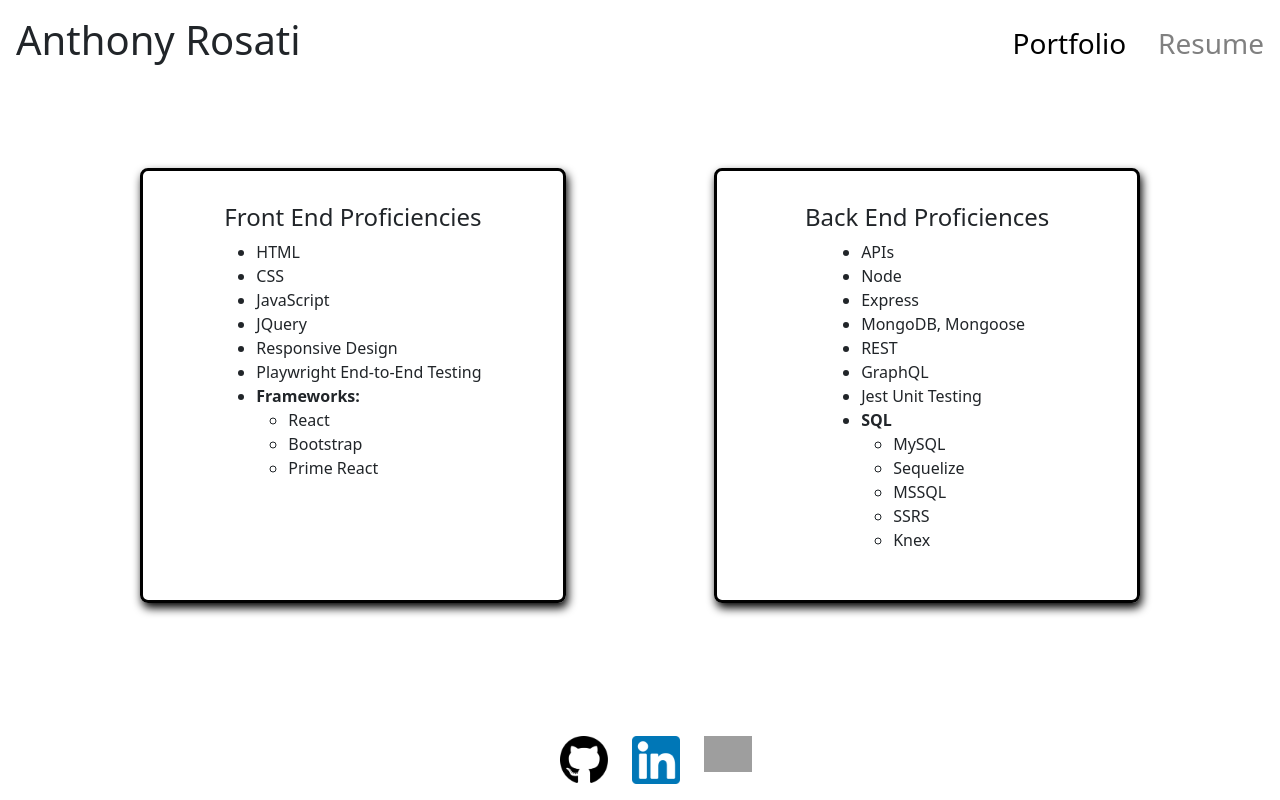
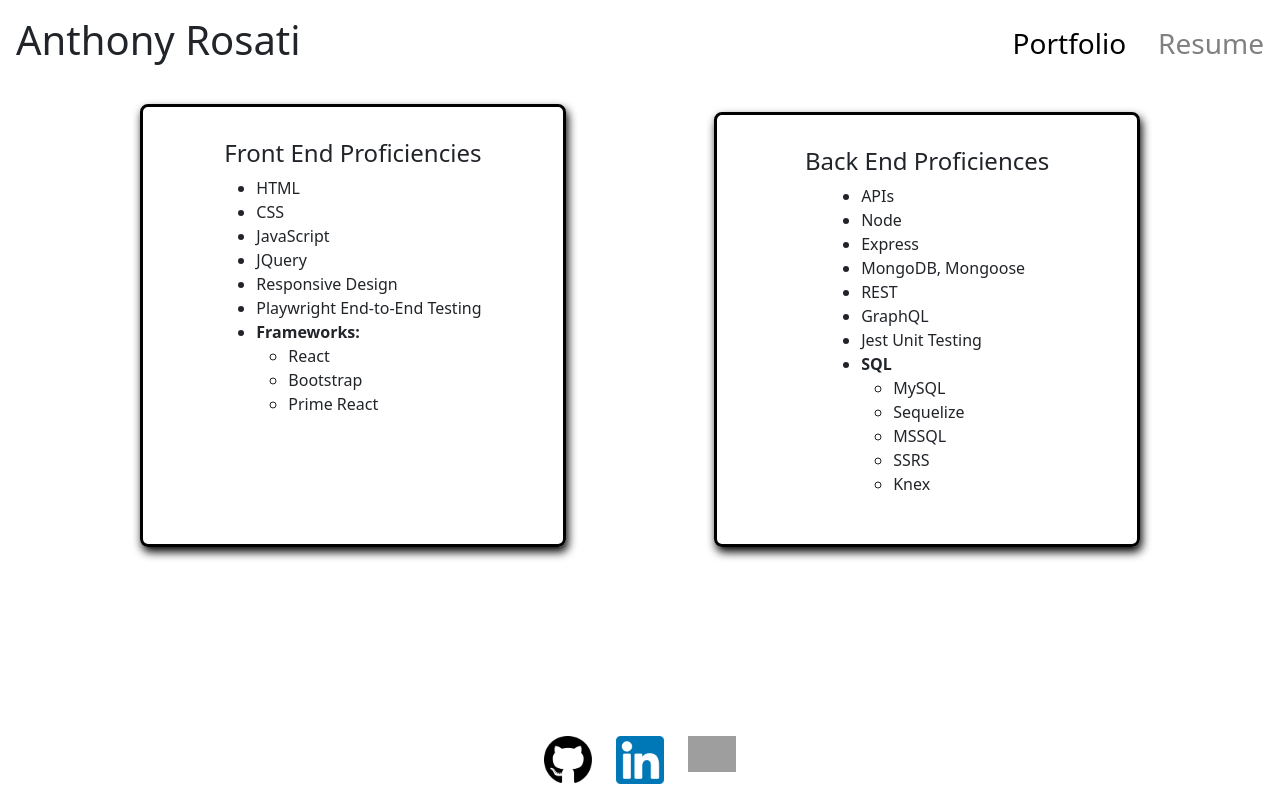
Before and after one commit to AnthonyRqqq/portfolio, a React (Vite) app: page /Resume in a window 1280 px wide. Built offline with nearby package versions, Linux system fonts and the light colour scheme; grey boxes are pictures that could not be loaded.

Commit message:
Styling tweaks

```diff
--- /dev/null
+++ b/src/App.css
@@ -0,0 +1,3 @@
+.main {
+    padding-top: 1.5rem !important
+}
--- a/src/App.jsx
+++ b/src/App.jsx
@@ -1,6 +1,7 @@
 import { Outlet, useLocation } from "react-router-dom";
 import Navigation from "./Components/Navigation";
 import Footer from "./Components/Footer";
+import './App.css'
 
 export default function App() {
   const location = useLocation();
--- a/src/Components/Footer.css
+++ b/src/Components/Footer.css
@@ -8,6 +8,11 @@
   filter: contrast(20%);
 }
 
+.footer-logos {
+  padding: 0px;
+  padding-top: 1rem
+}
+
 .footer {
   display: flex;
   justify-content: center;
--- a/src/Pages/Resume.css
+++ b/src/Pages/Resume.css
@@ -6,4 +6,5 @@
     padding-right: 2rem;
     padding-top: 2rem;
     padding-bottom: 2rem;
+    width: 100%
 }
--- a/src/Pages/Resume.jsx
+++ b/src/Pages/Resume.jsx
@@ -19,7 +19,7 @@ export default function Resume() {
           flexWrap: "wrap",
         }}
       >
-        <div className="proficiency-card mx-2 my-2  col-lg-4 col-md-6 col-sm-6">
+        <div className="proficiency-card mx-2 mb-2 col-lg-4 col-md-6 col-sm-6">
           {/* Front end skills list */}
           <div className="d-flex justify-content-center">
             <h4>Front End Proficiencies</h4>
```
